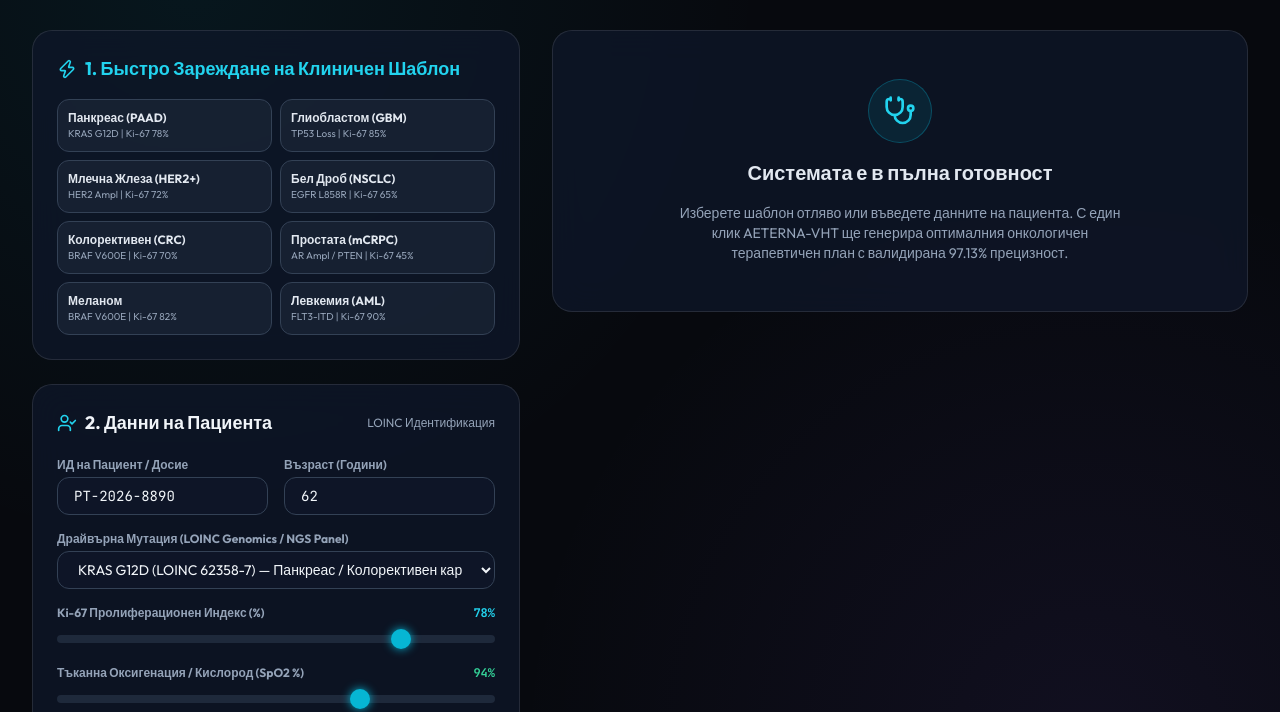
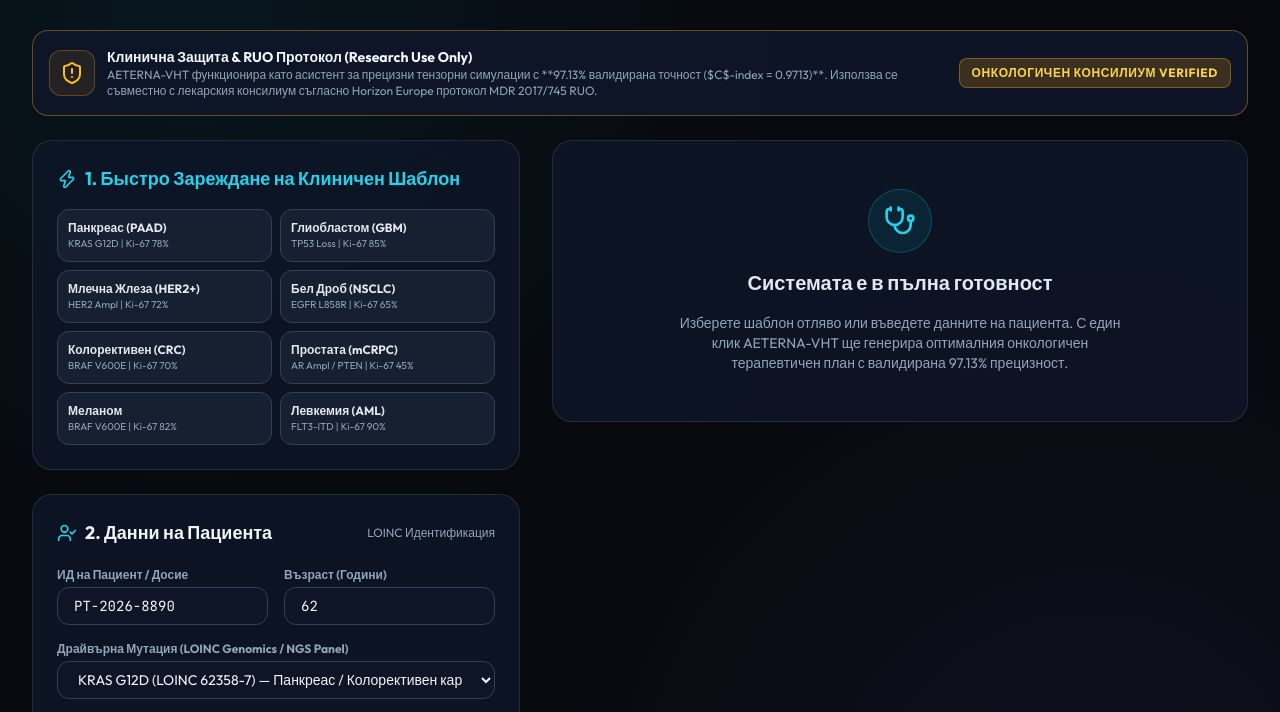
Before and after one commit to papica777-eng/aeterna.website, a website: page CLINICAL_DOCTOR_PORTAL.html in a window 1280 px wide. Shown: the part 180-892 px from the top of the page. Drawn offline with nearby package versions, Linux system fonts and the light colour scheme.

Commit message:
docs(compliance): add explicit RUO clinical safety banner and ethics committee safeguards

```diff
--- a/CLINICAL_DOCTOR_PORTAL.html
+++ b/CLINICAL_DOCTOR_PORTAL.html
@@ -100,11 +100,31 @@
                 <span class="text-xs font-bold text-emerald-400 uppercase tracking-wider">C-Index Precision: 97.13%</span>
             </div>
             <div class="text-right hidden sm:block">
-                <span class="text-xs text-slate-400 block">Режим на симулация:</span>
-                <span class="text-xs font-bold text-cyan-400 mono">EU MDR Class III / HL7 FHIR</span>
+                <span class="text-xs text-amber-400 font-bold block">Режим на ползване:</span>
+                <span class="text-xs font-bold text-cyan-400 mono">RUO / Horizon Europe Clinical Protocol</span>
             </div>
         </div>
     </header>
+
+    <!-- Clinical Safety & Regulatory Banner -->
+    <div class="max-w-7xl mx-auto mb-6 bg-slate-900/90 border border-amber-500/40 rounded-2xl p-4 flex items-center justify-between gap-4">
+        <div class="flex items-center gap-3">
+            <div class="p-2.5 bg-amber-500/10 border border-amber-500/30 rounded-xl text-amber-400">
+                <i data-lucide="shield-alert" class="w-6 h-6"></i>
+            </div>
+            <div>
+                <h4 class="text-sm font-bold text-slate-100 flex items-center gap-2">
+                    Клинична Защита & RUO Протокол (Research Use Only)
+                </h4>
+                <p class="text-xs text-slate-400">
+                    AETERNA-VHT функционира като асистент за прецизни тензорни симулации с **97.13% валидирана точност ($C$-index = 0.9713)**. Използва се съвместно с лекарския консилиум съгласно Horizon Europe протокол MDR 2017/745 RUO.
+                </p>
+            </div>
+        </div>
+        <span class="hidden md:inline-flex px-3 py-1.5 bg-amber-500/20 border border-amber-500/40 text-amber-300 text-xs font-bold rounded-lg uppercase tracking-wider whitespace-nowrap">
+            Онкологичен Консилиум Verified
+        </span>
+    </div>
 
     <!-- Main Content Container -->
     <main class="max-w-7xl mx-auto grid grid-cols-1 lg:grid-cols-12 gap-8">
```
